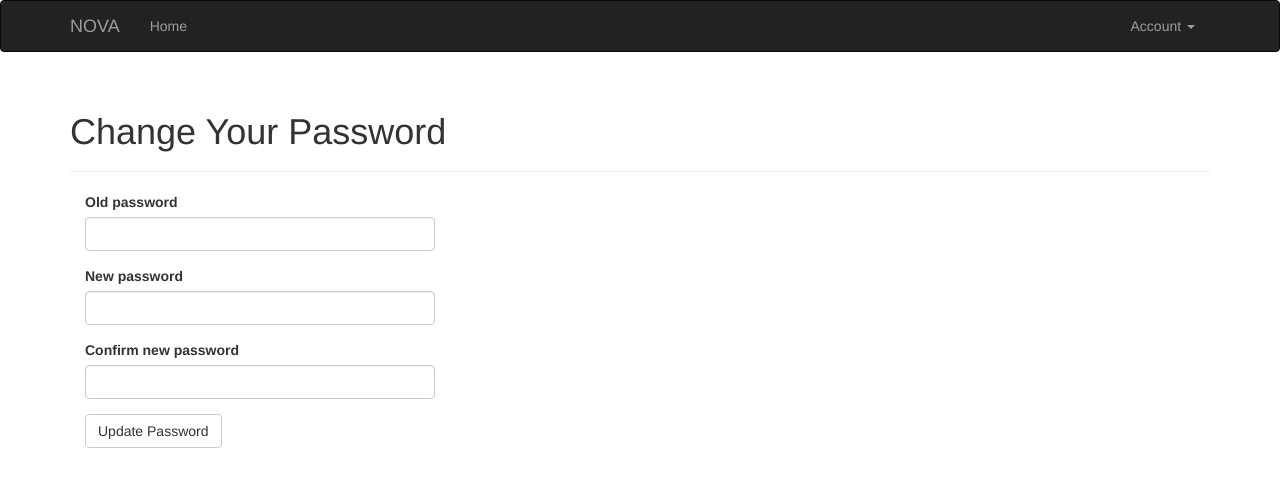
After one commit to SE-KIRIRO/NOVA, a Flask app: page /auth/change-password in a window 1280 px wide. The commit adds this page. Shown: the top 487 px of the page. Run offline with Flask 2, Linux system fonts and the light colour scheme; a user stored in the database is signed in; tables that the repository leaves empty hold one stand-in row (values such as "Sample post"); parts of the project's set-up code (start-up, migrations or seed data) failed here and were passed over; some libraries are stand-ins or nearby versions.

Commit message:
password change

```diff
--- a/app/auth/forms.py
+++ b/app/auth/forms.py
@@ -32,3 +32,12 @@ class RegistrationForm(FlaskForm):
     def validate_username(self, field):
         if User.query.filter_by(username=field.data).first():
             raise ValidationError("username is already in use")
+
+
+class ChangePasswordForm(FlaskForm):
+    old_password = PasswordField('Old password', validators=[DataRequired()])
+    password = PasswordField('New password', validators=[
+        DataRequired(), EqualTo('password2', message='Passwords must match.')])
+    password2 = PasswordField('Confirm new password',
+                              validators=[DataRequired()])
+    submit = SubmitField('Update Password')
--- a/app/auth/views.py
+++ b/app/auth/views.py
@@ -1,6 +1,6 @@
 from flask import render_template, redirect, url_for, flash, request
 from . import auth
-from .forms import LoginForm, RegistrationForm
+from .forms import LoginForm, RegistrationForm, ChangePasswordForm
 from ..models import User
 from ..email import send_email
 from flask_login import login_user, logout_user, login_required, current_user
@@ -80,3 +80,18 @@ def confirm(token):
     else:
         flash("the confirmation link is invalid or expired.")
     return redirect(url_for("main.index"))
+
+@auth.route('/change-password', methods=['GET', 'POST'])
+@login_required
+def change_password():
+    form = ChangePasswordForm()
+    if form.validate_on_submit():
+        if current_user.verify_password(form.old_password.data):
+            current_user.password = form.password.data
+            db.session.add(current_user)
+            db.session.commit()
+            flash('Your password has been updated.')
+            return redirect(url_for('main.index'))
+        else:
+            flash('Invalid password.')
+    return render_template("auth/change_password.html", form=form)
--- /dev/null
+++ b/app/templates/auth/change_password.html
@@ -0,0 +1,13 @@
+{% extends "base.html" %}
+{% import "bootstrap/wtf.html" as wtf %}
+
+{% block title %}Nova - Change Password{% endblock %}
+
+{% block page_content %}
+<div class="page-header">
+    <h1>Change Your Password</h1>
+</div>
+<div class="col-md-4">
+    {{ wtf.quick_form(form) }}
+</div>
+{% endblock %}
--- a/app/templates/base.html
+++ b/app/templates/base.html
@@ -30,7 +30,13 @@
             </ul>
             <ul class="nav navbar-nav navbar-right">
                 {% if current_user.is_authenticated %}
-                    <li><a href="{{ url_for('auth.logout') }}">Log Out</a></li>
+                <li class="dropdown">
+                    <a href="#" class="dropdown-toggle" data-toggle="dropdown">Account <b class="caret"></b></a>
+                    <ul class="dropdown-menu">
+                        <li><a href="{{ url_for('auth.change_password') }}">Change Password</a></li>
+                        <li><a href="{{ url_for('auth.logout') }}">Log Out</a></li>
+                    </ul>
+                </li>
                 {% else %}
                     <li><a href="{{ url_for('auth.login') }}">Log In</a></li>
                 {% endif %}
```
